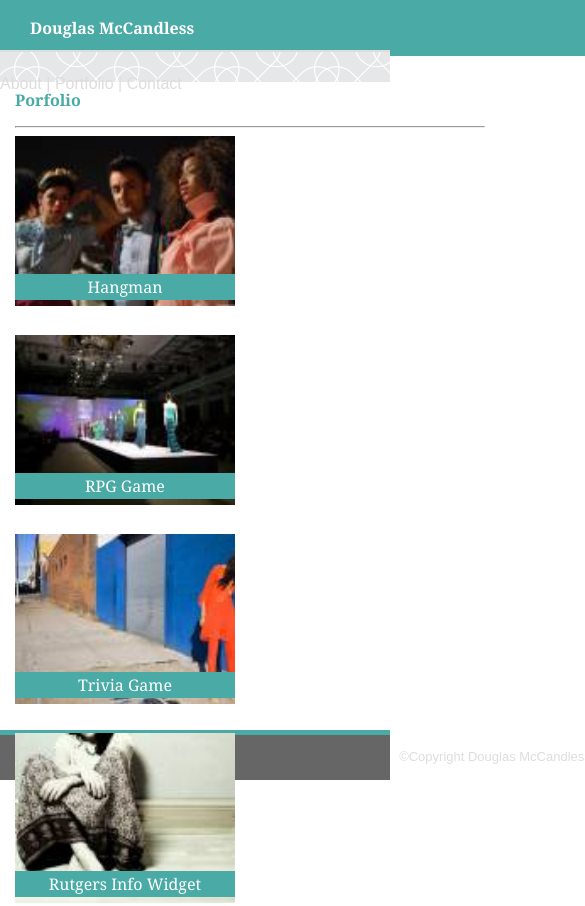
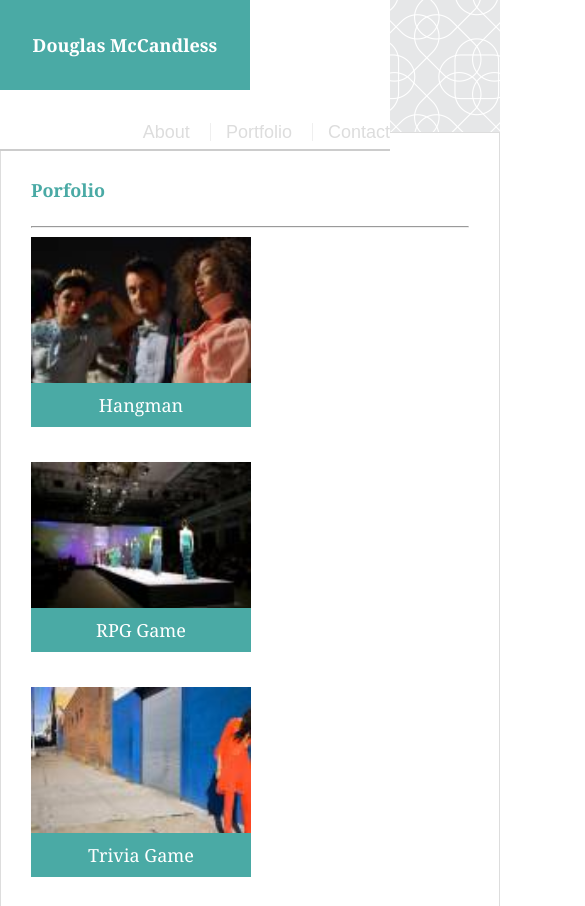
Before and after one commit to dmccandless/Responsive-Portfolio, a plain HTML site: page portfolio.html in a window 390 px wide. Shown: the top 906 px of the page, 585 px wide, since content can reach past the window. Drawn offline with Linux system fonts and the light colour scheme.

Commit message:
Add changes to files from original Basic-Repository in order to facilitate performance of responsive media queries to be added later

```diff
--- a/assets/css/style.css
+++ b/assets/css/style.css
@@ -5,16 +5,20 @@
 }
 
 body{
-	width: 1024px;
 	font-family: "Arial", "Helvetica Neue", Helvetica, sans-serif;
 	color: #777777;
-	background-color: white;
+	background: url("../images/intersection.png");
+	font-size: 18px;
+	line-height: 34px;
+	/*OK*/
 }
 
 .content-entire{
-	width: 960px;
-	margin-left: auto;
-	margin-right: auto;
+	width: 100%;
+	max-width: 960px;
+	margin: 0 auto;
+	clear: both;
+	/*OK*/
 }
 
 h1, h2, h3, h4, h5, h6{
@@ -28,32 +32,49 @@ h1{
 }
 
 
-header{
-	width: 1020px;
-	height: 40px;
+#banner{
 	background-color: white;
-	margin-bottom: 10px;
-}
+	margin: 0 0 30px;
+	z-index: 99;
+	color: white;/*?*/
+	width: 100%;
+	position: fixed;
+	overflow: auto;
+	border-bottom: 2px solid #ccc;
+}/*OK*/
 
-#header-name{
-	width: 210px;
+
+#brand{
+	width: 250px;
+	height: 90px;
+	background-color: #4aaaa5;
 	float: left;
-	padding: 20px 10px 20px 30px;
-	position: relative;
+	text-align: center;
+	color: white;
+	font-family: "Georgia", Times, "Times New Roman", serif;
+	line-height: 90px;
+	font-weight: bold;
+	/*font-size: 30px;*/
+}/*OK*/
 
-}
-
-.nav-site{
-	width: 200px;
+nav {
 	float: right;
-	margin-top: 20px;
-	margin-right: 20px;
-}
+	margin-top: 25px;
+}/*OK*/
 
 nav a{
 	text-decoration: none;
 	color: #ddd;
-}
+	margin-left: 15px;
+	display: inline-block;
+	border-left: 1px solid #efefef;
+	padding-left: 15px;
+	line-height: 18px;
+}/*OK*/
+
+nav a:first-child{
+	border-left: 0 none;
+}/*OK*/
 
 nav a:visited{
 	text-decoration: none;
@@ -74,19 +95,12 @@ nav a:focus, a:active{
 
 
 
-main{
-	width: 1020px;
+#content-main{
 	border-top: 2px solid #dddddd;
-	clear: both;
-	height: 380px;
-	background-image: url("../images/intersection.png");
-	padding-top: 30px;
+	padding-top: 130px;
+	/*OK*/
 }
 
-
-#portfolio-main{
-	height: 680px;
-}
 
 p{
 	padding: 4px;
@@ -94,12 +108,14 @@ p{
 }
 
 .content-section{
-	width: 650px;
+	max-width: 650px;
 	float: left;
-	padding-left: 15px;
-	padding-right: 15px;
+	width: 100%;
+	padding: 30px;
+	margin: 0 0 40px 0;
 	background-color: white;
-}
+	border: 1px solid #ddd;
+}    /*OK*/
 
 .content-section h2{
 	font-family: "Georgia", Times, "Times New Roman", serif;
@@ -157,10 +173,14 @@ p{
 }
 
 .content-aside{
-	width: 270px;
+	max-width: 270px;
+	width: 100%;
 	float: right;
 	background-color: white;
-}
+	padding: 30px;
+	border: 1px solid #ddd;
+	margin-bottom: 20px;
+}/*OK*/
 
 .content-aside h3{
 	font-family: "Georgia", Times, "Times New Roman", serif;
@@ -173,33 +193,33 @@ p{
 
 
 .nav-social{
-	position: relative;
-	left: 50px;
-	padding-top: 20px;
-	padding-bottom: 25px;
+
 }
 
-#social-01,
-#social-03{
-	width: 50px;
-	height: 50px;
+.social{
+	width: 60px;
+	height: 60px;
+	margin-top: 8px;
+	margin-right: 5px;
+}
+
+.social:last-child{
+	margin-right: 0;
 }
 
 #social-02{
-	width: 54px;
-	height: 54px;
+	width: 62px;
+	height: 62px;
 	margin-bottom: -1px;
 }
 
 footer {
-	width: 1020px;
 	background-color: #666666;
 	text-align: center;
-	padding: 15px;
+	padding: 20px 0;
 	color: white;
 	border-top: 5px solid #4aaaa5;
-	height: 50px;
-	clear: both;
+	clear: both; /*duplicative of dec on .content-entire?*/
 }
 
 footer p{
@@ -209,6 +229,8 @@ footer p{
 	line-height: 1.0;
 }
 
+
+/*
 @media screen and (max-width: 980px){
 	body{
 		width: 100%;
@@ -218,7 +240,7 @@ footer p{
 		width: 100%;
 	}
 
-	/*#header-name{
+	#header-name{
 		width: 100%;
 		float: none;
 		position: static;
@@ -227,16 +249,16 @@ footer p{
 	.nav-site{
 		width: 100%;
 		float: none;
-	}*/
+	}
 
 	main{
 		width: 100%;
 	}
 
-	/*.content-section{
+	.content-section{
 		width: 100%;
 		float: none;
-	}*/
+	}
 
 	#profile-pic{
 		float: none;
@@ -250,10 +272,10 @@ footer p{
 		margin-right: none;
 	}
 
-	/*.content-aside{
+	.content-aside{
 		width: 100%;
 		float: none;
-	}*/
+	}
 
 	footer{
 		width: 100%;
@@ -272,15 +294,15 @@ footer p{
 		width: 100%;
 	}
 
-	/*#header-name{
+	#header-name{
 		width: 100%;
 		float: none;
 		position: static;
-	}*/
+	}
 
 	.nav-site{
-		/*width: 100%;
-		float: none;*/
+		width: 100%;
+		float: none;
 		position: relative;
 		left: 200px;
 	}
@@ -294,12 +316,12 @@ footer p{
 		float: none;
 	}
 
-	/*#profile-pic{
+	#profile-pic{
 		float: none;
 		margin-right: none;
 		width: 100%;
 		height: 100px;
-	}*/
+	}
 
 	.image-wrapper{
 		float: none;
@@ -369,4 +391,4 @@ footer p{
 		width: 100%;
 		clear: both;
 	}
-}
+}*/
--- a/portfolio.html
+++ b/portfolio.html
@@ -8,21 +8,20 @@
 		<link rel="stylesheet" type="text/css" href="assets/css/style.css">
 	</head>
 	<body>
-		<div class="content-body">
 
-			<header>
+			<header id="banner">
 				<div class="content-header content-entire">
-					<h1 id="header-name">Douglas McCandless</h1>
+					<h1 id="brand">Douglas McCandless</h1>
 					<nav class="nav-site">
-						<a href="index.html">About |</a>
-						<a href="portfolio.html"> Portfolio |</a>
+						<a href="index.html">About</a>
+						<a href="portfolio.html"> Portfolio</a>
 						<a href="contact.html"> Contact</a>
 					</nav>
 				</div>
 			</header>
 
-			<main id="portfolio-main">
-				<div class="content-main content-entire" >
+			<main>
+				<div id="content-main" class="content-entire" >
 					<section>
 						<div class="content-section" id="portfolio-box">
 							<h2>Porfolio</h2>
@@ -58,12 +57,12 @@
 							<nav class="nav-social">
 								<a href="https://github.com/dmccandless"><img src="assets/images/social-01.png"
 									alt="Link to Douglas McCandless' GitHub Profile"
-									id="social-01"></a>
+									id="social-01" class="social"></a>
 								<a href="https://www.linkedin.com/in/douglas-m-b85971159/"><img src="assets/images/social-02.png"
-									alt="Link to Douglas McCandless' LinkedIn Profile" id="social-02"></a>
+									alt="Link to Douglas McCandless' LinkedIn Profile" id="social-02" class="social"></a>
 								<a href="https://stackoverflow.com/users/9291634/d-mccandless?tab=profile">
 									<img src="assets/images/social-03.png" alt="Link to Douglas McCandless' StackOverflow Profile"
-									id="social-03"></a>
+									id="social-03" class="social"></a>
 							</nav>
 						</div>
 					</aside>
@@ -76,6 +75,5 @@
 				</div>
 			</footer>
 
-		</div>
 	</body>
 </html>
```
Also changed, not shown: contact.html (+8 -10 lines), index.html (+8 -10 lines).
